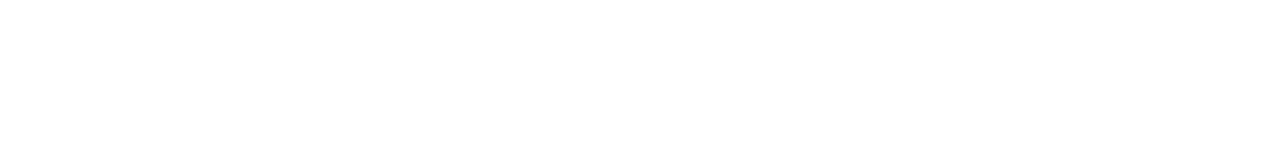
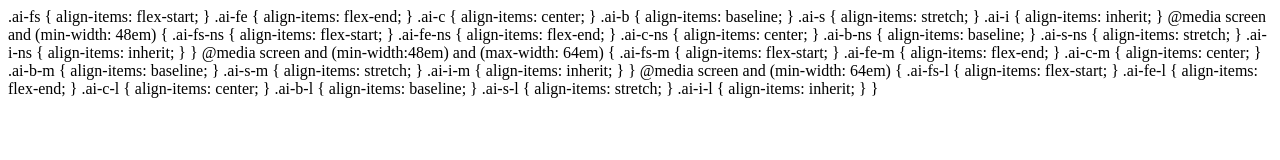
Before and after one commit to mrmrs/css-flex-align-items, a website: page index.html in a window 1280 px wide. Drawn offline with Linux system fonts and the light colour scheme.

Commit message:
Adding css contents to html file for documentation

```diff
--- a/index.html
+++ b/index.html
@@ -12,5 +12,39 @@
     <link rel="stylesheet" href="flex-align-items.css">
   </head>
   <body>
-  </body>
+.ai-fs { align-items: flex-start; }
+.ai-fe { align-items: flex-end; }
+.ai-c {  align-items: center; }
+.ai-b {  align-items: baseline; }
+.ai-s {  align-items: stretch; }
+.ai-i {  align-items: inherit; }
+
+@media screen and (min-width: 48em) {
+.ai-fs-ns { align-items: flex-start; }
+.ai-fe-ns { align-items: flex-end; }
+.ai-c-ns {  align-items: center; }
+.ai-b-ns {  align-items: baseline; }
+.ai-s-ns {  align-items: stretch; }
+.ai-i-ns {  align-items: inherit; }
+}
+
+@media screen and (min-width:48em) and (max-width: 64em) {
+.ai-fs-m { align-items: flex-start; }
+.ai-fe-m { align-items: flex-end; }
+.ai-c-m {  align-items: center; }
+.ai-b-m {  align-items: baseline; }
+.ai-s-m {  align-items: stretch; }
+.ai-i-m {  align-items: inherit; }
+}
+
+@media screen and (min-width: 64em) {
+.ai-fs-l { align-items: flex-start; }
+.ai-fe-l { align-items: flex-end; }
+.ai-c-l {  align-items: center; }
+.ai-b-l {  align-items: baseline; }
+.ai-s-l {  align-items: stretch; }
+.ai-i-l {  align-items: inherit; }
+}
+
+</body>
 </html>
```
